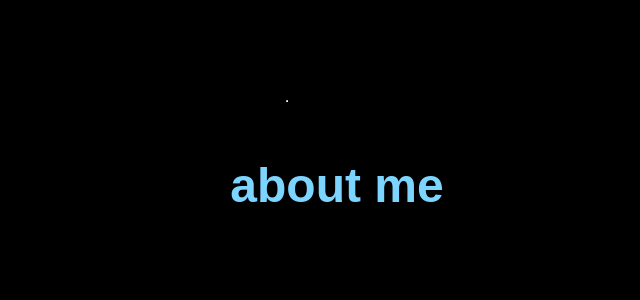
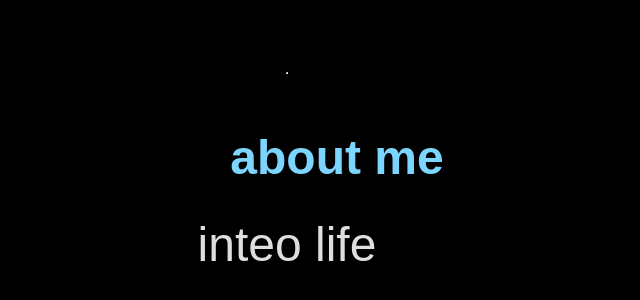
Before and after one commit to HTML69/Landing.Website, a React (Vite) app in the folder WebsiteCode/: page / in a window 1280 px wide. Shown: the part 2260-2560 px from the top of the page, without its empty margins (353-993 px from the left). Built offline with nearby package versions, Linux system fonts and the light colour scheme.

Commit message:
Update ForthPage.jsx

```diff
--- a/WebsiteCode/src/page4/ForthPage.jsx
+++ b/WebsiteCode/src/page4/ForthPage.jsx
@@ -7,6 +7,10 @@ const ForthPage = forwardRef((props, ref) => {
     <div className="data" ref={ref}>
       <hr />
       <h1> about me</h1>
+
+inteo
+
+life
     </div>
   );
 });
```
